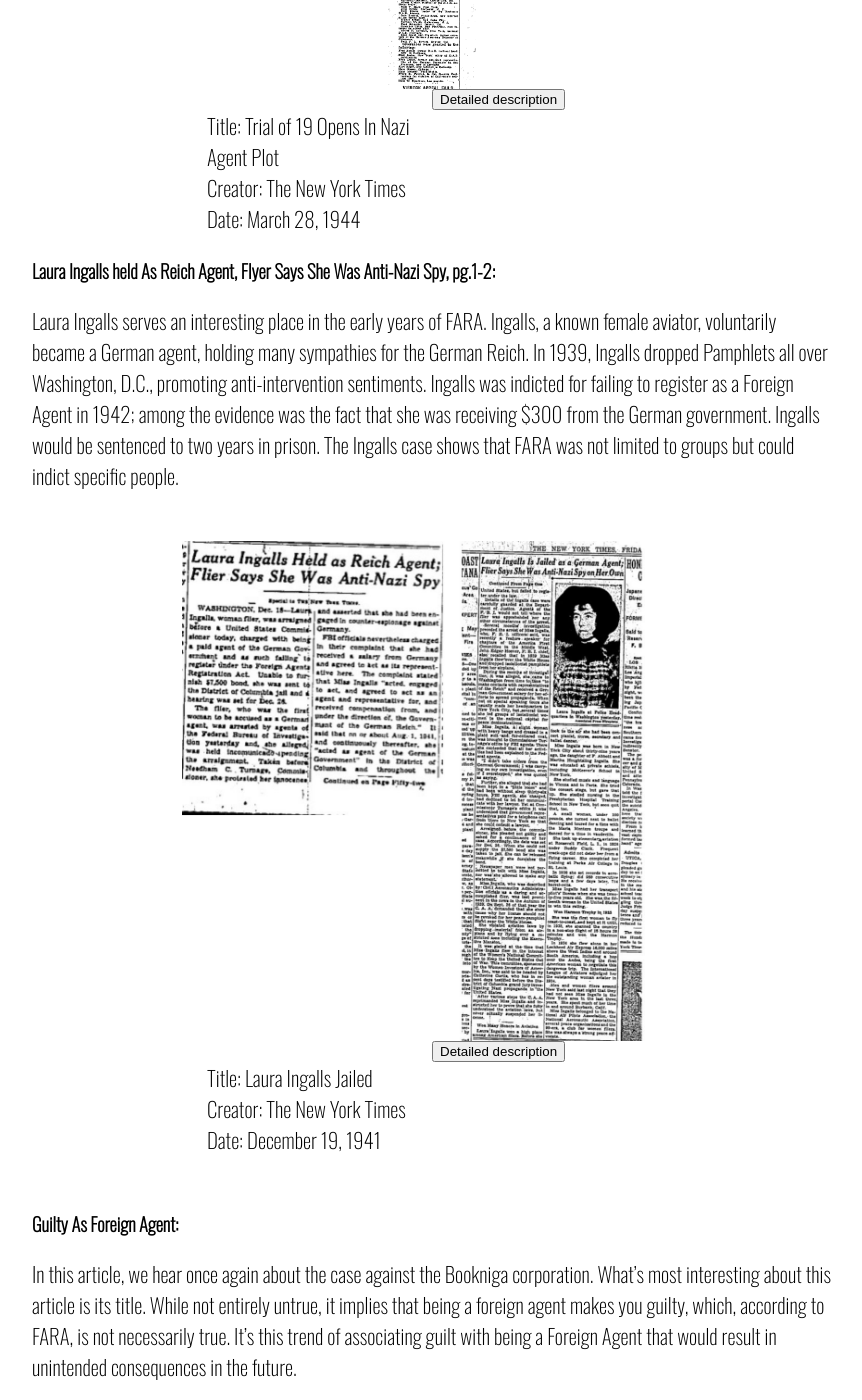
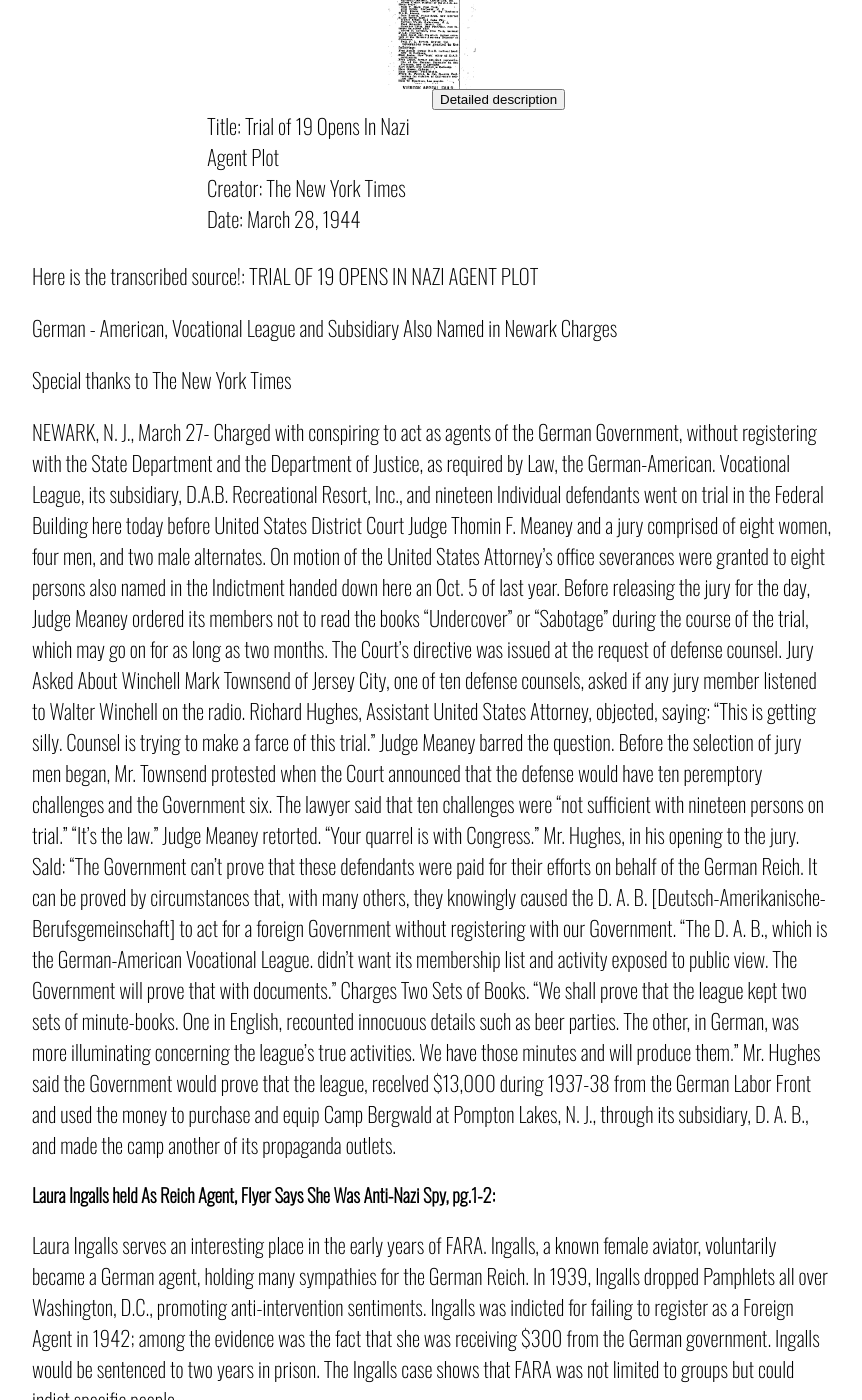
Before and after one commit to tonylira0327/forgn_agnt, a Jekyll site: the page built from index.markdown, in a window 1280 px wide and 1400 px high, scrolled down 2854 px. Shown: the whole window, without its empty margins (208-1070 px from the left). Built offline with Jekyll 4.4.1, drawn with Linux system fonts in a browser that asks for light colours.

Commit message:
Update index.markdown

```diff
--- a/index.markdown
+++ b/index.markdown
@@ -21,6 +21,30 @@ This specific article speaks of the indictment of six men due to their publicati
 ### Trial of 19 Opens in Nazi Agent Plot:
 The article below covers the indictment of the American-German Vocational League and its spreading of pro-German propaganda. The case was massive, indicting many different branches of the league. What’s most interesting about the case is its argument for its innocence, with the league arguing that there was no proof that they received funds from the German government, and because they were just a “social group,” they could therefore not be charged with failing to register as Foreign Agents. The two books which are referenced in the newspaper most likely refer to “Under Cover - My Four Years In The Nazi Underworld Of America” by John Ron Carlson and “Sabotage!: The Secret War Against America” by Michael Sayers and Albert Khan. Both books cover the topic of German sympathy efforts within the United States. It seems that to avoid jury bias, they wanted to avoid anyone reading these books.
 {% include media_next.html pages=media %}
+
+Here is the transcribed source!:
+TRIAL OF 19 OPENS IN NAZI AGENT PLOT
+
+German - American, Vocational League and Subsidiary Also Named in Newark Charges
+
+Special thanks to The New York Times
+
+NEWARK, N. J., March 27-
+Charged with conspiring to act as agents of the German Government, without registering with the State Department and the Department of Justice, as required by Law, the German-American. Vocational League, its subsidiary, D.A.B. Recreational Resort, Inc., and nineteen Individual defendants went on trial in the Federal Building here today before United States District Court Judge Thomin F. Meaney and a jury comprised of eight women, four men, and two male alternates.
+On motion of the United States Attorney's office severances were granted to eight persons also named in the Indictment handed down here an Oct. 5 of last year.
+Before releasing the jury for the day, Judge Meaney ordered its members not to read the books "Undercover" or "Sabotage" during the course of the trial, which may go on for as long as two months. The Court's directive was issued at the request of defense counsel.
+Jury Asked About Winchell
+ Mark Townsend of Jersey City, one of ten defense counsels, asked if any jury member listened to Walter Winchell on the radio. Richard Hughes, Assistant United States Attorney, objected, saying:
+"This is getting silly. Counsel is trying to make a farce of this trial.”
+Judge Meaney barred the question. Before the selection of jury men began, Mr. Townsend protested when the Court announced that the defense would have ten peremptory challenges and the Government six. The lawyer said that ten challenges were "not sufficient with nineteen persons on trial."
+"It's the law." Judge Meaney retorted. "Your quarrel is with Congress."
+Mr. Hughes, in his opening to the jury. Sald:
+“The Government can't prove	that these defendants were paid for their efforts on behalf of the German Reich. It can be proved by circumstances that, with many others, they knowingly caused the D. A. B. [Deutsch-Amerikanische-Berufsgemeinschaft] to act for a foreign Government without registering with our Government.
+"The D. A. B., which is the German-American Vocational League. didn't want its membership list and activity exposed to public view. The Government will prove that with documents.”
+Charges Two Sets of Books.
+"We shall prove that the league kept two sets of minute-books. One in English, recounted innocuous details such as beer parties. The other, in German, was more illuminating concerning the league’s true activities. We have those minutes and will produce them.”
+Mr. Hughes said the Government would prove that the league, recelved $13,000 during 1937-38 from the German Labor Front and used the money to purchase and equip Camp Bergwald at Pompton Lakes, N. J., through its subsidiary, D. A. B., and made the camp another of its propaganda outlets.
+
 ### Laura Ingalls held As Reich Agent, Flyer Says She Was Anti-Nazi Spy, pg.1-2:
 Laura Ingalls serves an interesting place in the early years of FARA. Ingalls, a known female aviator, voluntarily became a German agent, holding many sympathies for the German Reich. In 1939, Ingalls dropped Pamphlets all over Washington, D.C., promoting anti-intervention sentiments. Ingalls was indicted for failing to register as a Foreign Agent in 1942; among the evidence was the fact that she was receiving $300 from the German government. Ingalls would be sentenced to two years in prison. The Ingalls case shows that FARA was not limited to groups but could indict specific people.
 {% include media_next.html pages=media %}
```
